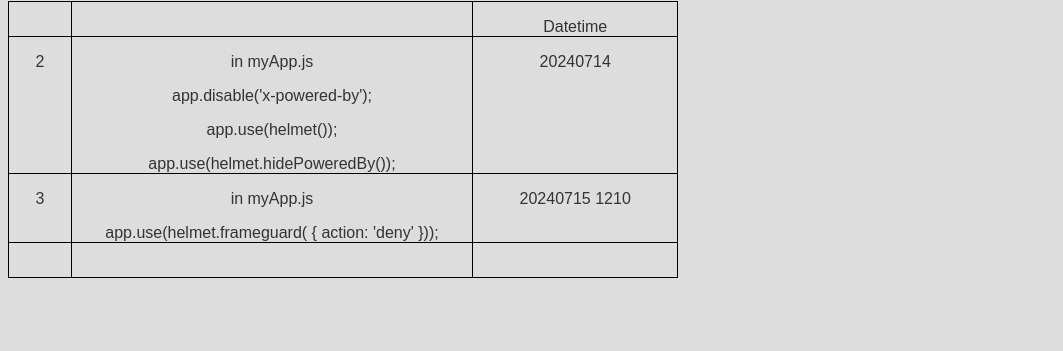
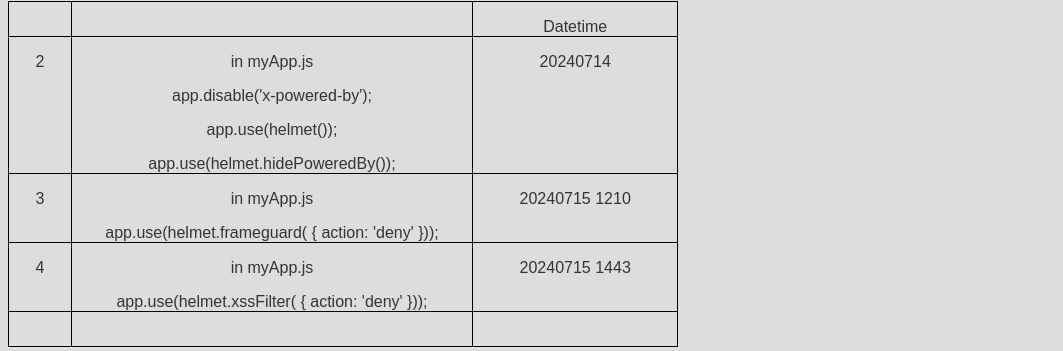
Before and after one commit to shewayou/infosec-hy-learn, a website: page views/index.html in a window 1280 px wide. Shown: the part 79-430 px from the top of the page, without its empty margins (0-1063 px from the left). Drawn offline with Linux system fonts and the light colour scheme; files that its build step writes are made by us from their sources.

Commit message:
4: add user helmet xssFilter in myApp.js & document in index.html

```diff
--- a/views/index.html
+++ b/views/index.html
@@ -88,6 +88,34 @@
        <p class=MsoNormal style='margin-bottom:0in;line-height:normal'><o:p>&nbsp;</o:p></p>
        </td>
       </tr>
+
+      <tr style='mso-yfti-irow:2'>
+        <td width=48 valign=top style='width:35.75pt;border:solid windowtext 1.0pt;
+        border-top:none;mso-border-top-alt:solid windowtext .5pt;mso-border-alt:solid windowtext .5pt;
+        padding:0in 5.4pt 0in 5.4pt'>
+        <p class=MsoNormal style='margin-bottom:0in;line-height:normal'>4</p>
+        </td>
+        <td width=386 valign=top style='width:289.15pt;border-top:none;border-left:
+        none;border-bottom:solid windowtext 1.0pt;border-right:solid windowtext 1.0pt;
+        mso-border-top-alt:solid windowtext .5pt;mso-border-left-alt:solid windowtext .5pt;
+        mso-border-alt:solid windowtext .5pt;padding:0in 5.4pt 0in 5.4pt'>
+        <p class=MsoNormal style='margin-bottom:0in;line-height:normal'>in myApp.js </p>
+        <p class=MsoNormal style='margin-bottom:0in;line-height:normal'><span
+        class=SpellE><span class=GramE>app.use</span></span><span class=GramE>(</span><span
+        class=SpellE>helmet.xssFilter</span>( { action: 'deny' })); </p>
+        </td>
+        <td width=190 valign=top style='width:142.6pt;border-top:none;border-left:
+        none;border-bottom:solid windowtext 1.0pt;border-right:solid windowtext 1.0pt;
+        mso-border-top-alt:solid windowtext .5pt;mso-border-left-alt:solid windowtext .5pt;
+        mso-border-alt:solid windowtext .5pt;padding:0in 5.4pt 0in 5.4pt'>
+        <p class=MsoNormal style='margin-bottom:0in;line-height:normal'>20240715 1443<o:p></o:p></p>
+        <p class=MsoNormal style='margin-bottom:0in;line-height:normal'><o:p>&nbsp;</o:p></p>
+        </td>
+      </tr>
+
+
+
+
       <tr style='mso-yfti-irow:3;mso-yfti-lastrow:yes'>
        <td width=48 valign=top style='width:35.75pt;border:solid windowtext 1.0pt;
        border-top:none;mso-border-top-alt:solid windowtext .5pt;mso-border-alt:solid windowtext .5pt;
```
Also changed, not shown: myApp.js (+6 -1 lines).
